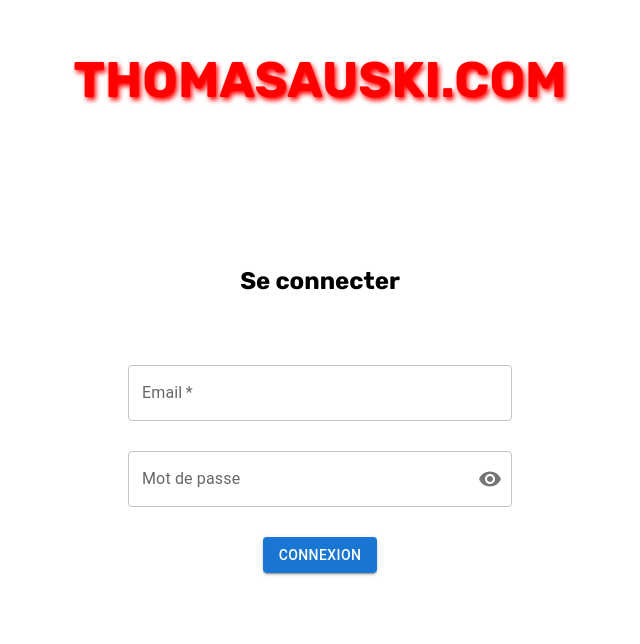
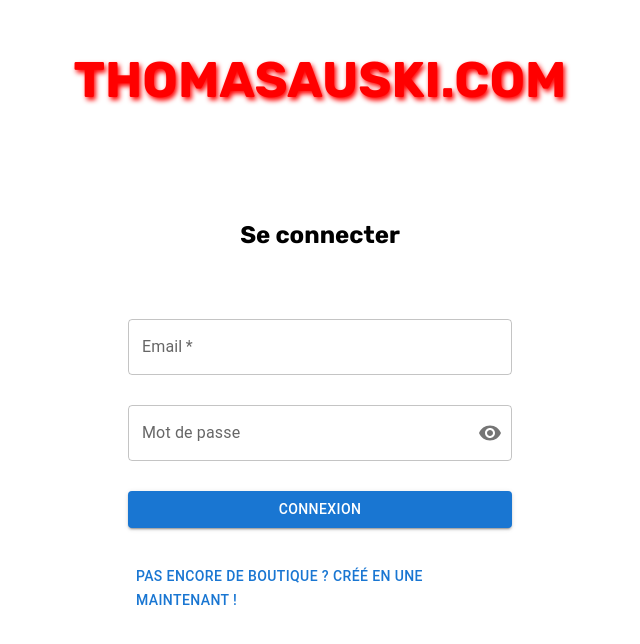
Before and after one commit to theo-code33/CRUD-Partiel-Ski, a React (Create React App) app in the folder app/: page /shop/connect in a window 1280 px wide. Shown: the top 644 px of the page, without its empty margins (320-960 px from the left). Built offline with nearby package versions, Linux system fonts and the light colour scheme.

Commit message:
[UPDATE] Add Create Shop Link

```diff
--- a/app/src/app/components/shop/ConnectFormShop.jsx
+++ b/app/src/app/components/shop/ConnectFormShop.jsx
@@ -70,7 +70,9 @@
             {error &&
                 <span className="error-connexion">Il y a une erreur. Veuillez vérifier que votre Email et votre Mot de Passe soient les bons</span>
             }
-            <Button type="submit" variant="contained">Connexion</Button>
+            <Button type="submit" variant="contained" sx={{width: '100%'}}>Connexion</Button>
+            <Button href="/shop/create" sx={{width: '100%'}}>Pas encore de boutique ? Créé en une maintenant !</Button>
+
         </form>
      );
 }
```
